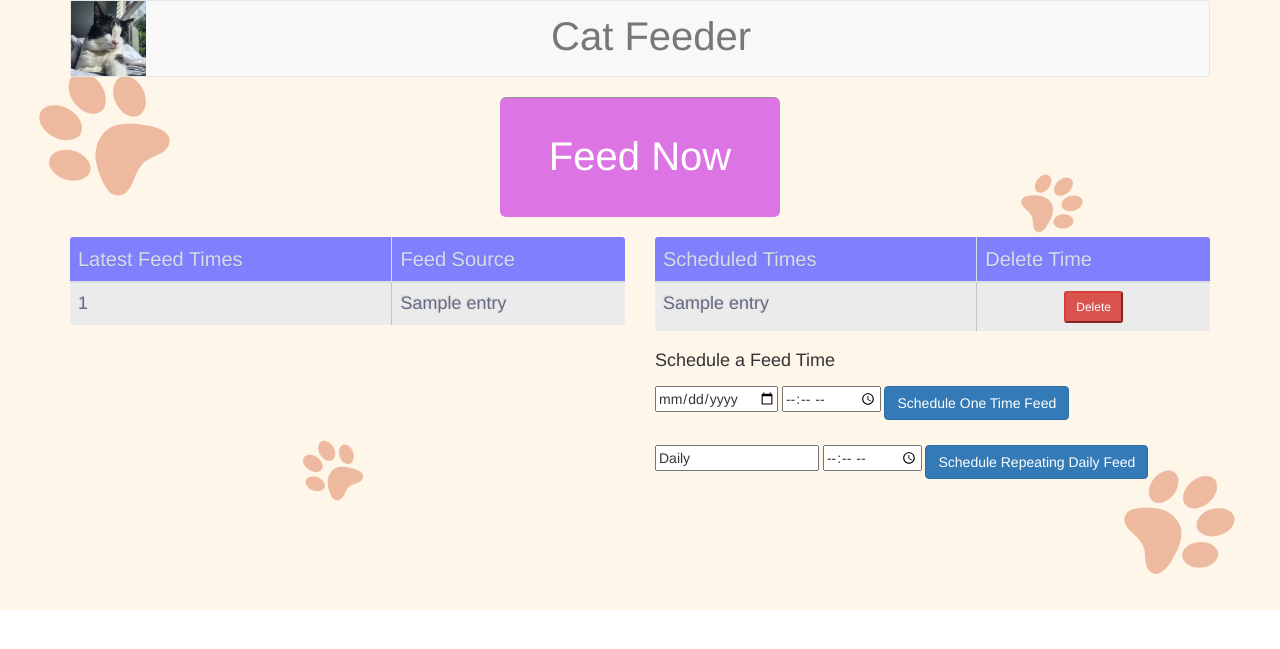
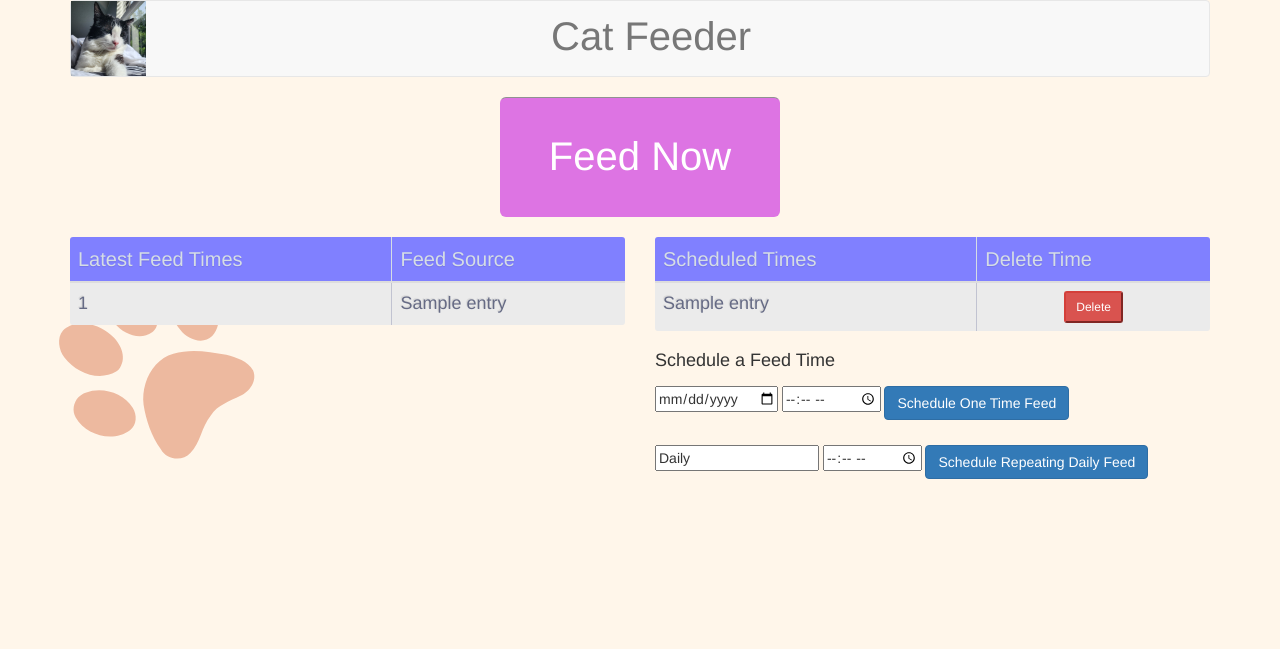
Before and after one commit to SithumNanayakkara/CatFeeder, a Flask app: template templates/home.html in a window 1280 px wide. Shown: the top 649 px of the page. Run offline with Flask 3, Linux system fonts and the light colour scheme; the template is opened without the code that fills it: most values are stand-ins (such as "Sample title", 1, 10 or a date in 2020); parts of the project's set-up code (start-up, migrations or seed data) failed here and were passed over.

Commit message:
Update home.html

```diff
--- a/templates/home.html
+++ b/templates/home.html
@@ -2,14 +2,6 @@
 
 {% block head %}
 {{ super() }}
-<style>
-    body {
-        background-image: url("/static/images/Beige Minimal.png");
-        background-repeat: no-repeat;
-        background-size: cover;
-        background-position: center center;
-    }
-</style>
 {% endblock %}
 
 {% block main %}
```
